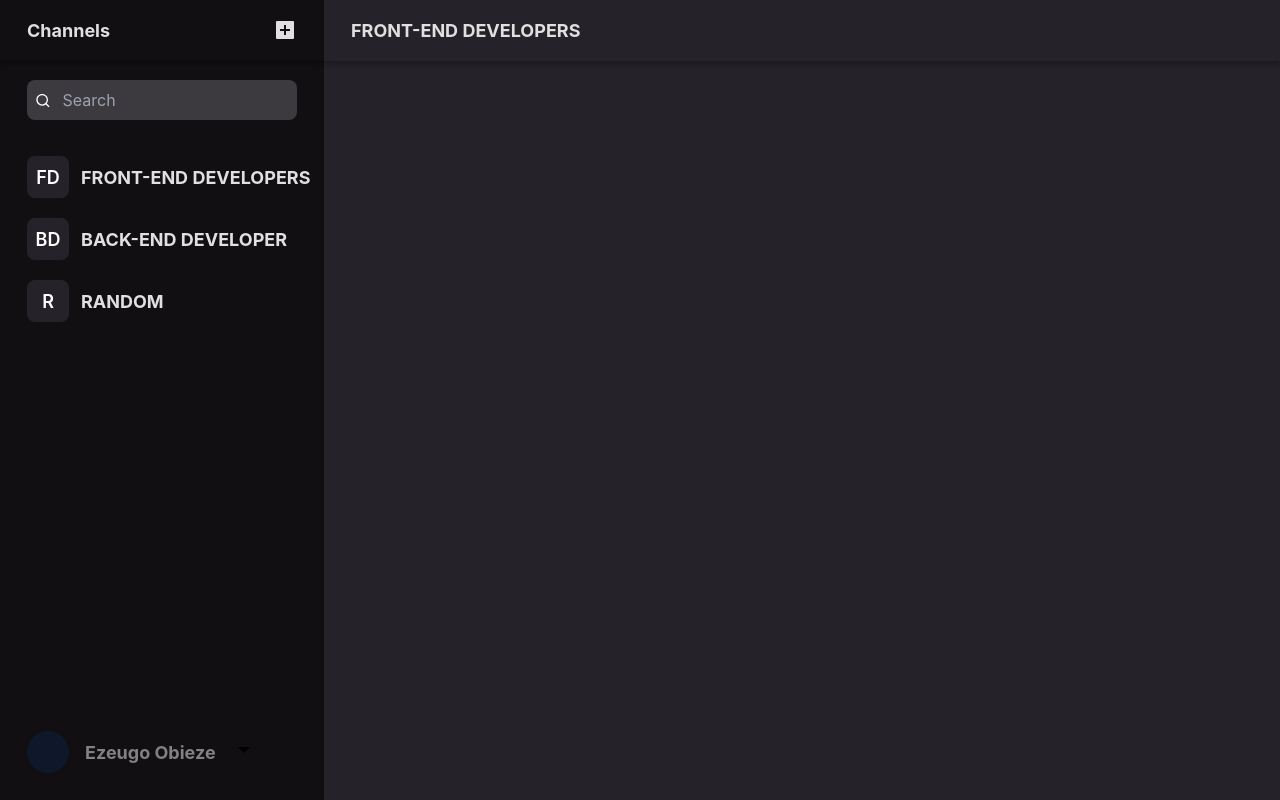
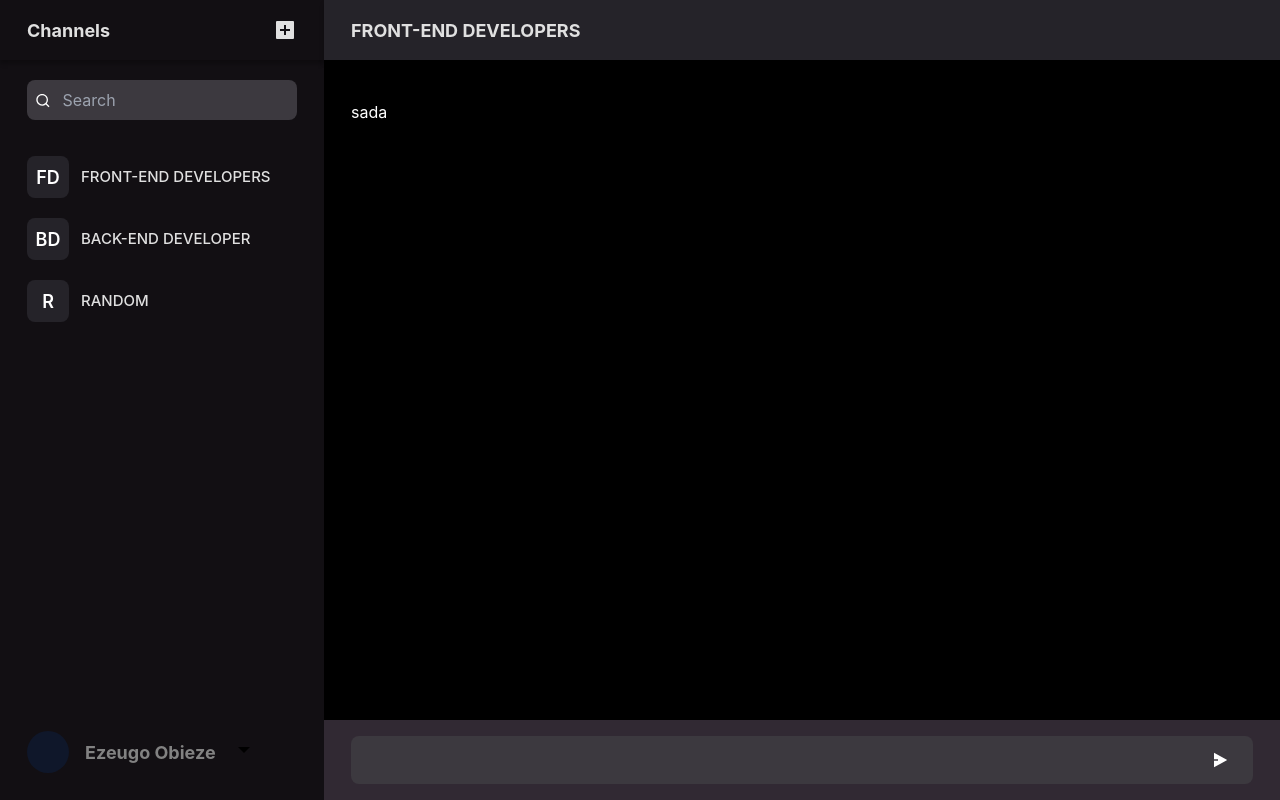
Before and after one commit to Akumzy/cloudinary-jamStack22, a Next.js app: page /chat-screen in a window 1280 px wide. Built offline with nearby package versions, Linux system fonts and the light colour scheme.

Commit message:
chat-screen and tiptap editor

```diff
--- /dev/null
+++ b/components/Editor.tsx
@@ -0,0 +1,24 @@
+import { useEditor, EditorContent } from "@tiptap/react";
+import StarterKit from "@tiptap/starter-kit";
+
+export default function Editor() {
+  const editor = useEditor({
+    editorProps: {
+      attributes: {
+        class: "max-h-[90px] h-full outline-none",
+      },
+    },
+    extensions: [
+      StarterKit.configure({
+        hardBreak: false,
+      }),
+    ],
+    content: "",
+  });
+
+  return (
+    <div className="break-words overflow-y-auto w-full  ">
+      <EditorContent editor={editor} />
+    </div>
+  );
+}
--- a/components/Navigation.tsx
+++ b/components/Navigation.tsx
@@ -1,20 +1,33 @@
-import { Menu } from "@headlessui/react"
-import Image from "next/image"
-import { ArrowDownIcon, GroupUserIcon, LogoIcon, LogoutIcon, UserIcon } from "./icons/images"
+import { Menu } from "@headlessui/react";
+import Image from "next/image";
+import {
+  ArrowDownIcon,
+  GroupUserIcon,
+  LogoIcon,
+  LogoutIcon,
+  UserIcon,
+} from "./icons/images";
+import { useFloating, shift, offset, flip } from "@floating-ui/react-dom";
 
 export const UserComponent = () => {
+  const { x, y, reference, floating, strategy } = useFloating({
+    placement: "top-end",
+    middleware: [shift(), offset(8), flip()],
+  });
+
   return (
     <div>
       <Menu as="div" className={"relative inline-block "}>
-        <Menu.Button className={"h-9 w-9 "}>
+        <Menu.Button ref={reference} className={"h-9 w-9 "}>
           <span className="hidden md:block">
             <ArrowDownIcon />
           </span>
           <div className="block md:hidden bg-slate-900 rounded-full p-2 w-8 h-8"></div>
         </Menu.Button>
         <Menu.Items
-          style={{ position: "absolute" }}
-          className=" right-0 w-40 mt-2 origin-top-right bg-white divide-y divide-gray-100 rounded-lg shadow-lg ring-1 ring-black ring-opacity-5 focus:outline-none"
+          style={{ position: strategy, top: y ?? "", left: x ?? "" }}
+          ref={floating}
+          className=" w-40 mt-2 bg-white divide-y divide-gray-100 rounded-lg shadow-lg ring-1 ring-black ring-opacity-5 focus:outline-none"
         >
           <div className="px-1 py-1 ">
             <Menu.Item>
@@ -39,10 +52,16 @@ export const UserComponent = () => {
         </Menu.Items>
       </Menu>
     </div>
-  )
-}
+  );
+};
 
-export default function Navigation({ name, image }: { name: string; image: string }) {
+export default function Navigation({
+  name,
+  image,
+}: {
+  name: string;
+  image: string;
+}) {
   return (
     <div className="flex justify-between ">
       <div className="flex items-center w-fit space-x-2">
@@ -60,5 +79,5 @@ export default function Navigation({ name, image }: { name: string; image: strin
         <UserComponent />
       </div>
     </div>
-  )
+  );
 }
--- a/components/icons/images.tsx
+++ b/components/icons/images.tsx
@@ -198,3 +198,17 @@ export const SearchIcon = () => (
     />
   </svg>
 );
+export const SendIcon = () => (
+  <svg
+    xmlns="http://www.w3.org/2000/svg"
+    viewBox="0 0 24 24"
+    width="24"
+    height="24"
+  >
+    <path fill="none" d="M0 0h24v24H0z" />
+    <path
+      d="M3 13h6v-2H3V1.846a.5.5 0 0 1 .741-.438l18.462 10.154a.5.5 0 0 1 0 .876L3.741 22.592A.5.5 0 0 1 3 22.154V13z"
+      fill="currentColor"
+    />
+  </svg>
+);
--- a/package.json
+++ b/package.json
@@ -9,9 +9,13 @@
     "lint": "next lint"
   },
   "dependencies": {
+    "@floating-ui/react-dom": "^0.6.2",
     "@headlessui/react": "^1.5.0",
     "@next-auth/prisma-adapter": "^1.0.3",
     "@prisma/client": "^3.12.0",
+    "@tiptap/core": ">=2.0.0-beta.1 <3.0.0",
+    "@tiptap/react": "^2.0.0-beta.108",
+    "@tiptap/starter-kit": "^2.0.0-beta.183",
     "next": "12.1.0",
     "next-auth": "^4.3.1",
     "react": "^17.0.2",
--- a/pages/chat-screen.tsx
+++ b/pages/chat-screen.tsx
@@ -1,4 +1,5 @@
-import { PlusIcon, SearchIcon } from "../components/icons/images";
+import Editor from "../components/Editor";
+import { PlusIcon, SearchIcon, SendIcon } from "../components/icons/images";
 import { UserComponent } from "../components/Navigation";
 
 export default function AppScreen() {
@@ -19,27 +20,27 @@ export default function AppScreen() {
             className="w-full bg-inherit outline-none p-2 text-[#828282] "
           />
         </div>
-        <div className="pl-[27px] mb-5 flex items-center">
+        <div className="pl-[27px] mb-5 flex items-center cursor-pointer">
           <div className="w-[42px] h-[42px] font-semibold text-[18px] flex items-center justify-center bg-[#252329] text-white rounded-lg mr-3 ">
             FD
           </div>
-          <span className="font-bold text-[18px] text-[#E0E0E0] uppercase flex-1 ">
+          <span className="font-medium text-[15px] text-[#E0E0E0] uppercase flex-1 ">
             Front-end Developers
           </span>
         </div>
-        <div className="pl-[27px] mb-5 flex items-center">
+        <div className="pl-[27px] mb-5 flex items-center cursor-pointer">
           <div className="w-[42px] h-[42px] font-semibold text-[18px] flex items-center justify-center bg-[#252329] text-white rounded-lg mr-3 ">
             BD
           </div>
-          <span className="font-bold text-[18px] text-[#E0E0E0] uppercase flex-1 ">
+          <span className="font-medium text-[15px] text-[#E0E0E0] uppercase flex-1 ">
             back-end Developer
           </span>
         </div>
-        <div className="pl-[27px] mb-5 flex items-center">
+        <div className="pl-[27px] mb-5 flex items-center cursor-pointer">
           <div className="w-[42px] h-[42px] font-semibold text-[18px] flex items-center justify-center bg-[#252329] text-white rounded-lg mr-3 ">
             R
           </div>
-          <span className="font-bold text-[18px] text-[#E0E0E0] uppercase flex-1 ">
+          <span className="font-medium text-[15px] text-[#E0E0E0] uppercase flex-1 ">
             Random
           </span>
         </div>
@@ -53,11 +54,24 @@ export default function AppScreen() {
         </div>
       </div>
 
-      <div className="bg-[#252329] flex-1 text-white ">
-        <div className="boxShadow px-[27px] py-[17px] uppercase font-bold text-[18px] text-[#E0E0E0] ">
-          Front-end Developers
-        </div>
-        <div></div>
+      <div className="bg-[#252329] flex-1 text-white w-[calc(100vw-324px)] flex flex-col h-screen ">
+        <main className="flex-1 flex flex-col ">
+          <div className="h-[60px] boxShadow px-[27px] py-[17px] uppercase font-bold text-[18px] text-[#E0E0E0] ">
+            Front-end Developers
+          </div>
+          <div className="px-[27px] py-10 bg-black flex-1 ">
+            <div>sada</div>
+          </div>
+        </main>
+
+        <footer className=" bg-[#312933]  w-full px-[27px] py-4 min-h-[62px]  ">
+          <div className=" bg-[#3C393F] px-[17px] py-2  flex justify-between items-center rounded-lg">
+            <Editor />
+            <button className="hover:rounded-full hover:bg-white w-8 h-8 justify-center p-2 flex items-center hover:text-green-400 text-white ">
+              <SendIcon />
+            </button>
+          </div>
+        </footer>
       </div>
     </div>
   );
--- a/pages/userProfile.tsx
+++ b/pages/userProfile.tsx
@@ -93,6 +93,11 @@ export async function getServerSideProps(ctx: any) {
       },
     };
   }
+  // return {
+  //   props: {
+  //     user: { name: "", image: "", email: "" },
+  //   },
+  // };
   return {
     redirect: {
       permanent: false,
--- a/styles/globals.css
+++ b/styles/globals.css
@@ -20,3 +20,6 @@ a {
 .boxShadow{
   box-shadow: 0px 4px 4px rgba(0, 0, 0, 0.25);
 }
+/* .ProseMirror{
+  width: 100%;
+} */
```
Also changed, not shown: pages/editProfile.tsx (+22 -11 lines), components/MessageGroup.tsx (added), 1 other file (tests, documents, lock files or other folders).
